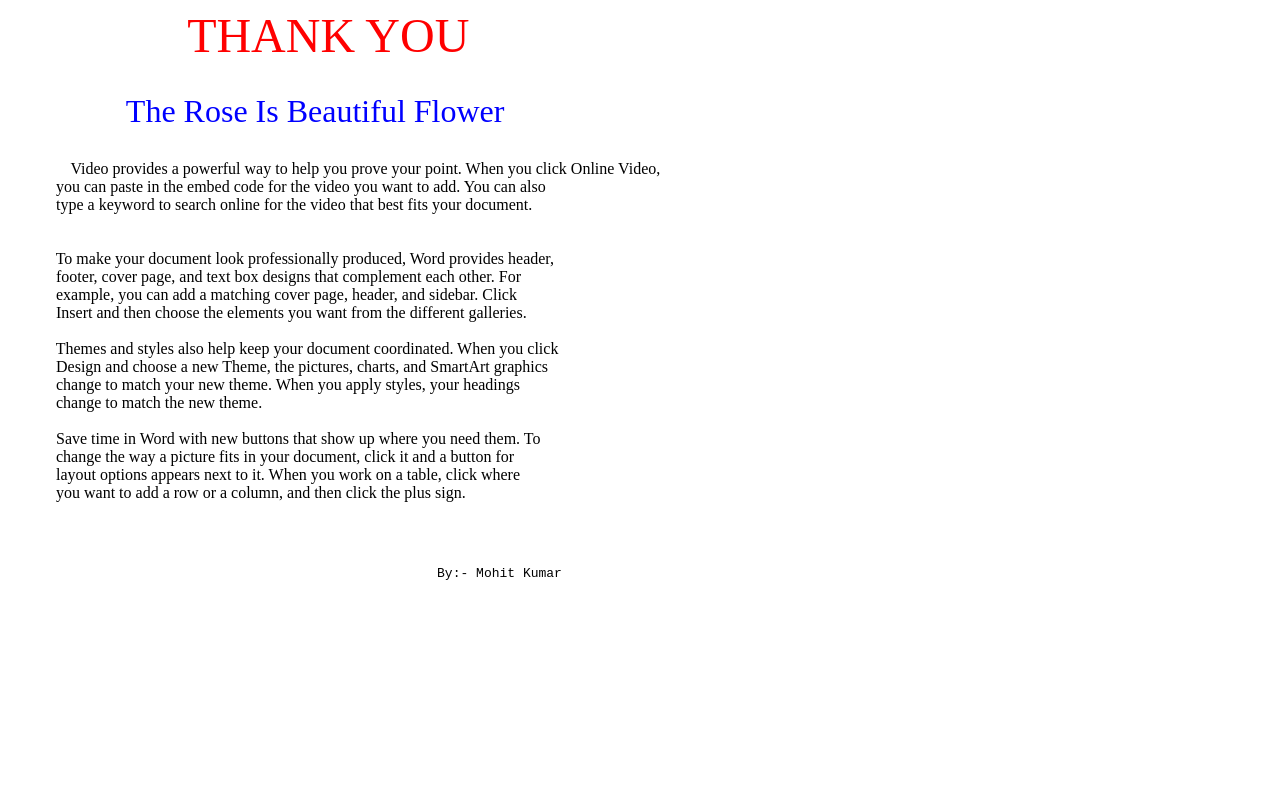
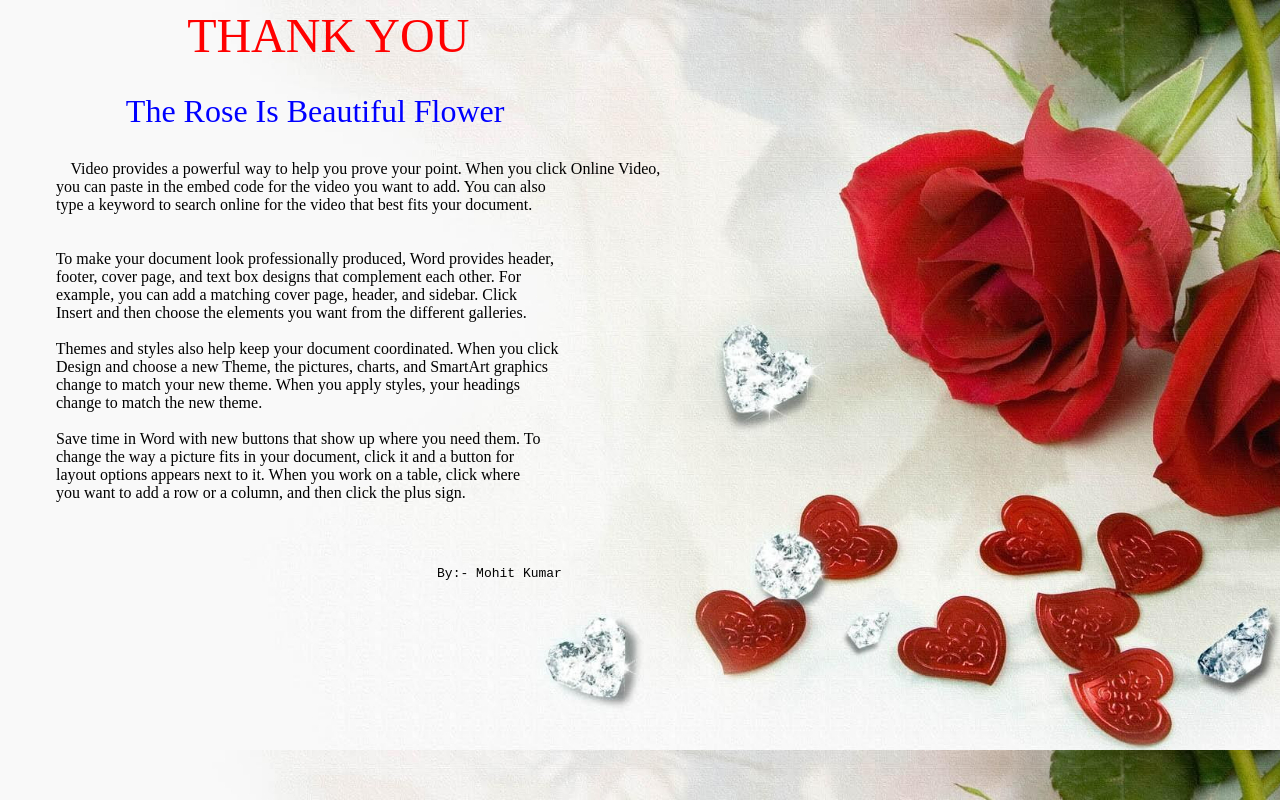
Before and after one commit to mohit8242/project1, a plain HTML site: page index.html in a window 1280 px wide. Drawn offline with Linux system fonts and the light colour scheme.

Commit message:
Add files via upload

```diff
--- a/index.html
+++ b/index.html
@@ -4,7 +4,7 @@
             project_1
         </title>
     </head>
-    <body background = "image/R3.jpg">
+    <body background = "R3.jpg">
        <pre><font size = "7" face ="Algerian" color = "red">               THANK YOU</font><br><br>
         <font size = "6" face = "Algerian" color ="blue">       The Rose Is Beautiful Flower</font><br><br>
         <font size = "3" face = "Sitka Small">Video provides a powerful way to help you prove your point. When you click Online Video,
```
